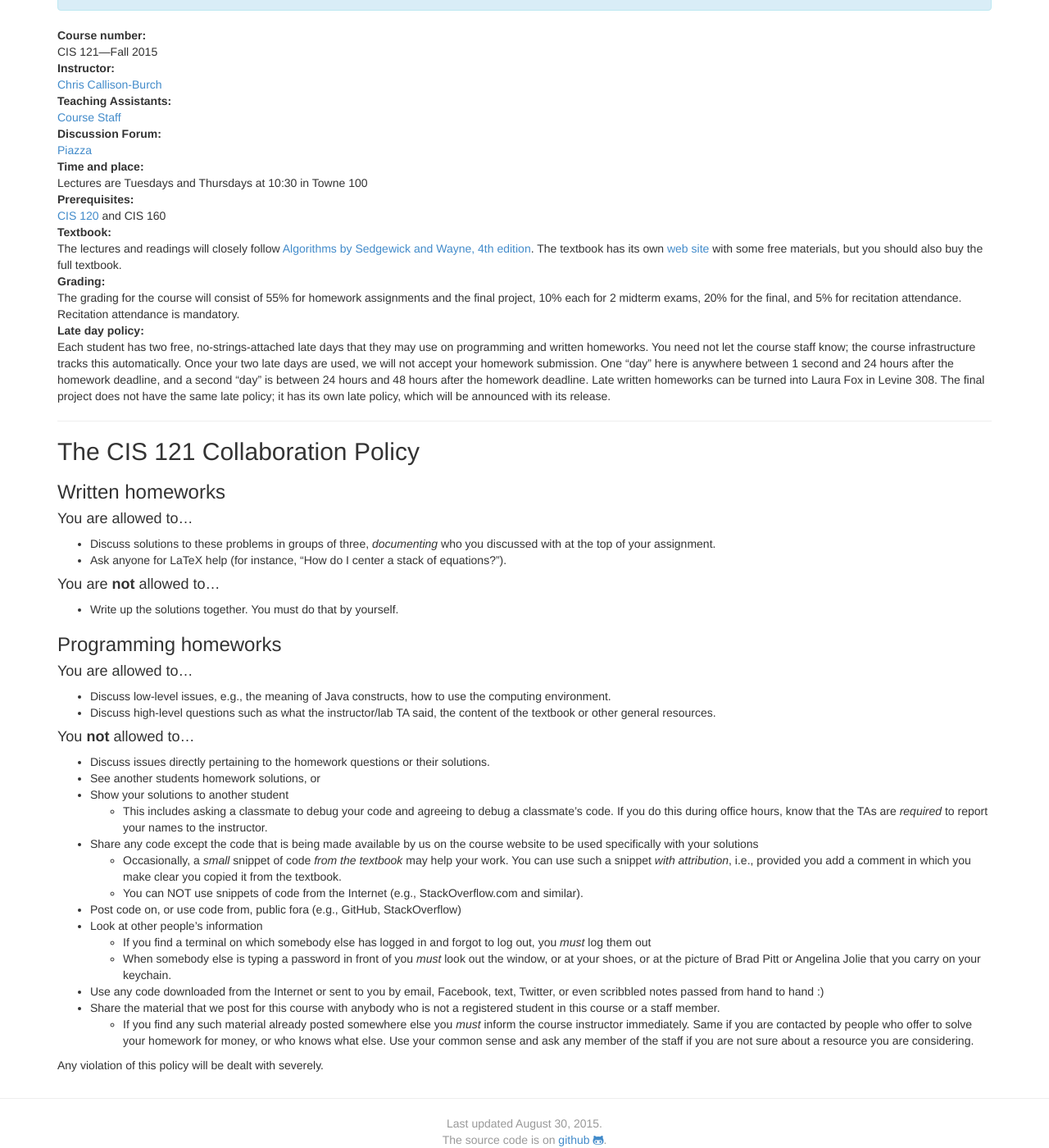
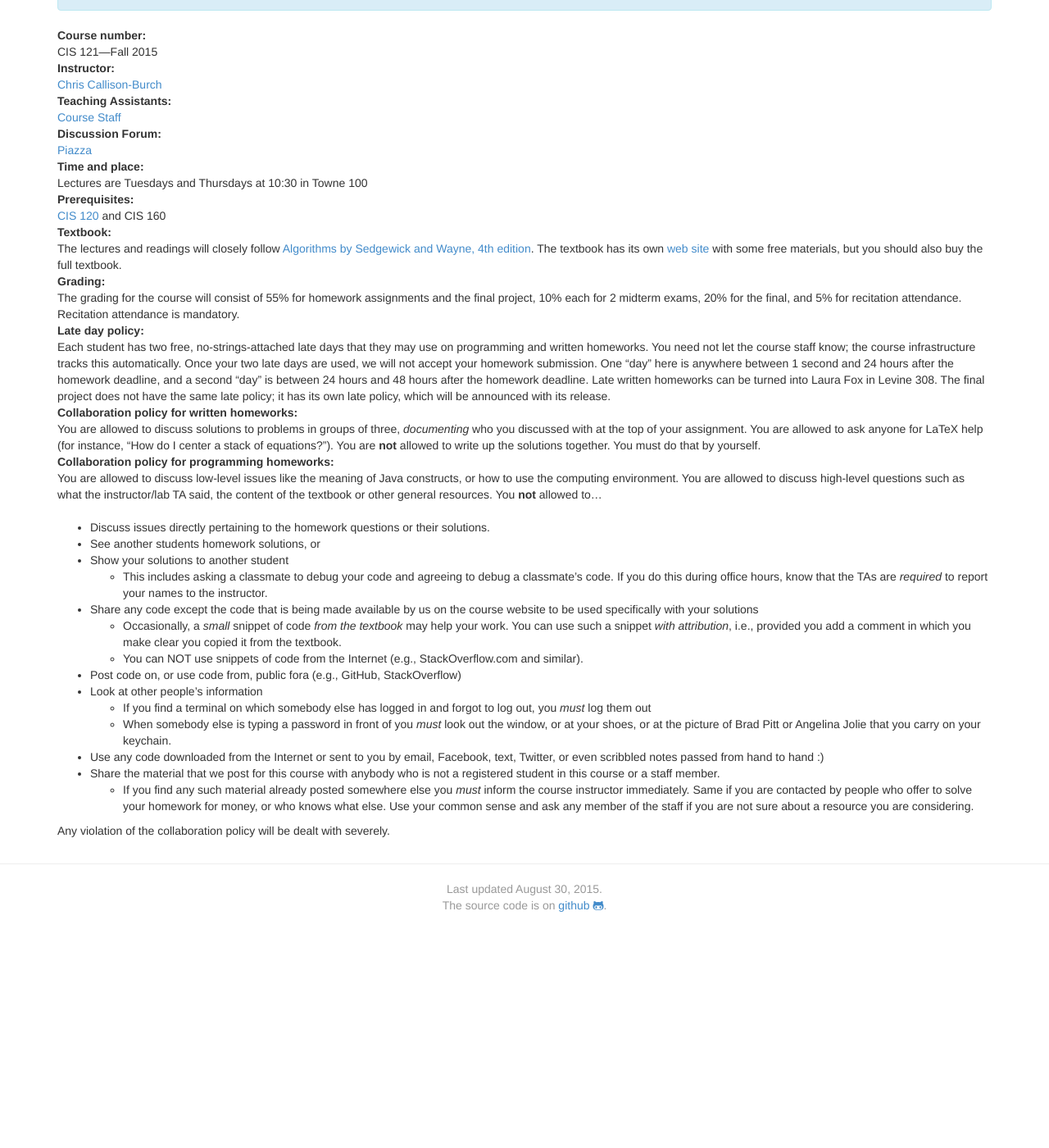
Before and after one commit to callison-burch/data-structures-and-algorithms, a Jekyll site: the page built from index.md, in a window 1280 px wide and 1400 px high, scrolled down 110 px. Shown: the whole window at 82% size. Built offline with Jekyll 4.4.1, drawn with Linux system fonts in a browser that asks for light colours; nearby versions of some CDN libraries; after the commit the page ends 1224 px from its top, so only the background shows below that.

Commit message:
Formatting changes

```diff
--- a/index.md
+++ b/index.md
@@ -35,31 +35,14 @@ Grading:
 Late day policy:
 : Each student has two free, no-strings-attached late days that they may use on programming and written homeworks. You need not let the course staff know; the course infrastructure tracks this automatically. Once your two late days are used, we will not accept your homework submission. One "day" here is anywhere between 1 second and 24 hours after the homework deadline, and a second "day" is between 24 hours and 48 hours after the homework deadline. Late written homeworks can be turned into Laura Fox in Levine 308. The final project does not have the same late policy; it has its own late policy, which will be announced with its release.
 
---------------------------------------------------------------------------------
+Collaboration policy for written homeworks:
+: You are allowed to discuss solutions to problems in groups of three, *documenting* who you discussed with at the top of your assignment.  You are allowed to ask anyone for LaTeX help (for instance, "How do I center a stack of equations?").
+You are **not** allowed to write up the solutions together. You must do that by yourself.
 
-## The CIS 121 Collaboration Policy
+Collaboration policy for programming homeworks:
+: You are allowed to discuss low-level issues like the meaning of Java constructs, or how to use the computing environment. You are allowed to discuss high-level questions such as what the instructor/lab TA said, the content of the textbook or other general resources.
+ You **not** allowed to...
 
-### Written homeworks
-
-#### You are allowed to...
--   Discuss solutions to these problems in groups of three,
-    *documenting* who you discussed with at the top of your
-    assignment.
--   Ask anyone for LaTeX help (for instance, "How do I center a stack of
-    equations?").
-
-#### You are **not** allowed to...
--   Write up the solutions together. You must do that by yourself.
-
-### Programming homeworks
-
-#### You are allowed to...
--   Discuss low-level issues, e.g., the meaning of Java constructs, how
-    to use the computing environment.
--   Discuss high-level questions such as what the instructor/lab TA
-    said, the content of the textbook or other general resources.
-
-#### You **not** allowed to...
 -   Discuss issues directly pertaining to the homework questions or
     their solutions.
 -   See another students homework solutions, or
@@ -96,4 +79,4 @@ Late day policy:
         of the staff if you are not sure about a resource you are
         considering.
 
-Any violation of this policy will be dealt with severely.
+Any violation of the collaboration policy will be dealt with severely.
```
